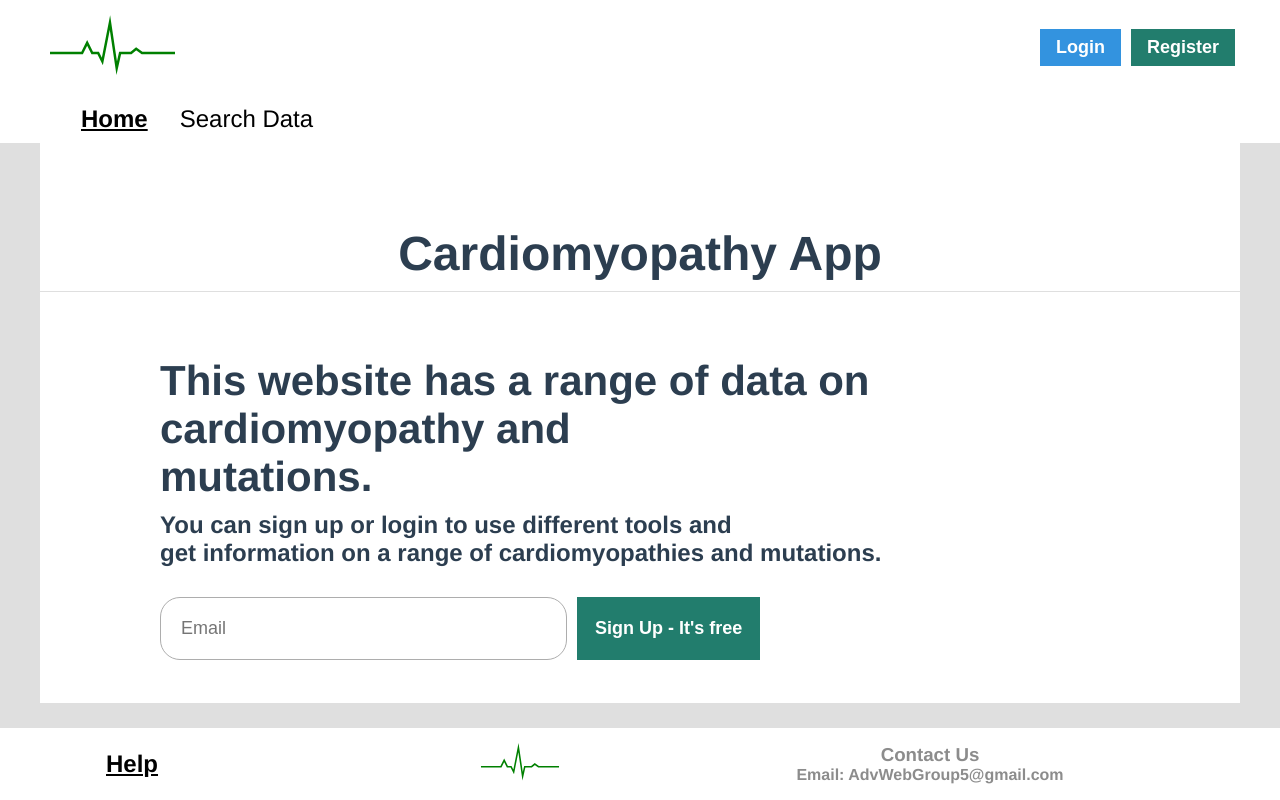
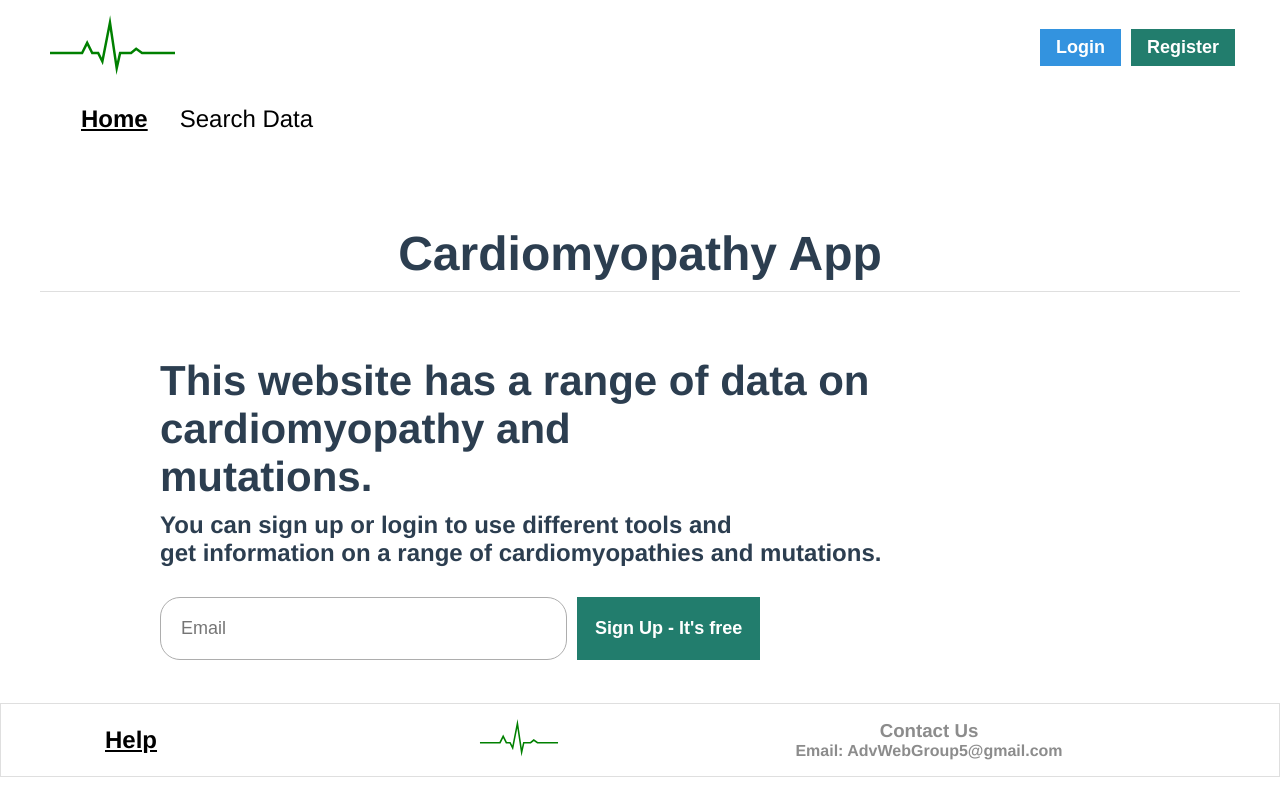
Before and after one commit to farhan200024/cardiomyopathy-vue-app, a Vue app in the folder cardiomyopathy-app/: page / in a window 1280 px wide. Built offline with nearby package versions, Linux system fonts and the light colour scheme; no server answers; what vue3-apexcharts would draw is missing.

Commit message:
Styled the Footer

```diff
--- a/cardiomyopathy-app/src/assets/main.css
+++ b/cardiomyopathy-app/src/assets/main.css
@@ -5,7 +5,6 @@
 body {
 	position: relative;
 	margin: 0;
-	background: #dfdfdf;
 	text-align: center;
 }
 
--- a/cardiomyopathy-app/src/components/Footer.vue
+++ b/cardiomyopathy-app/src/components/Footer.vue
@@ -39,10 +39,7 @@ export default {
 
   footer {
 		background: white;
-        position: fixed;
-        left: 0;
-        bottom: 0;
-        width: 100%;
+		border: 1px solid #dfdfdf;
     text-align: center;
 	}
 
@@ -53,7 +50,7 @@ export default {
 		display: flex;
 		padding: 5px;
     padding-right: 0%;
-		justify-content: space-between;
+		justify-content: space-evenly;
 		align-items: center;
     flex-direction: row;
 	}
```
Lines whose indentation alone changed are shown as unchanged.
